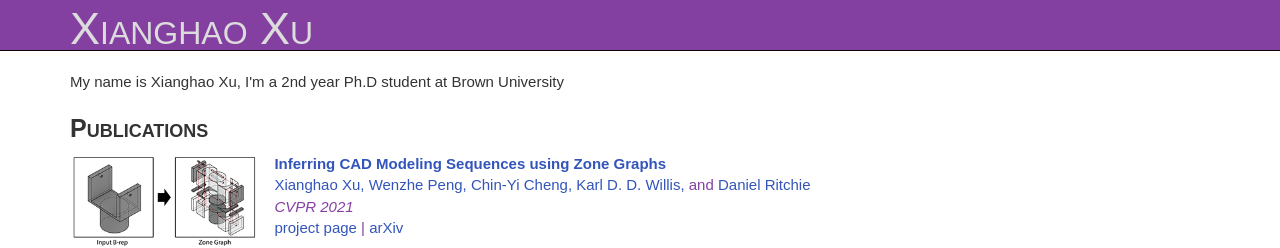
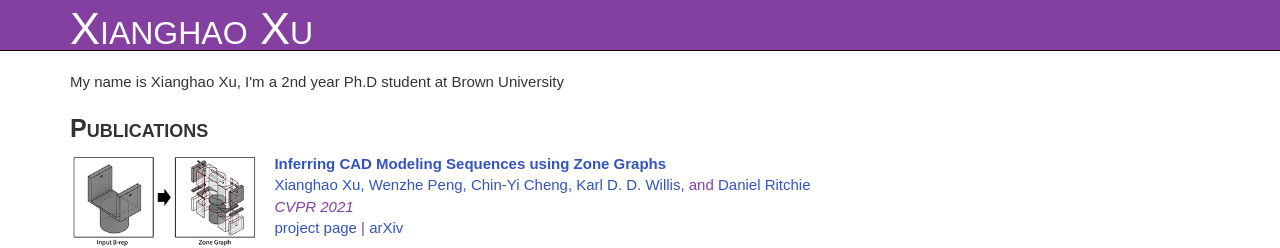
Before and after one commit to xxh43/xxh43.github.io, a Jekyll site: the page built from index.html, in a window 1280 px wide. Shown: the top 248 px of the page. Built offline with Jekyll 4.4.1, drawn with Linux system fonts in a browser that asks for light colours.

Commit message:
Update style.css

```diff
--- a/css/style.css
+++ b/css/style.css
@@ -20,12 +20,11 @@ a, a:hover {
 }
 
 .navbar-brand a {
-	color: #DCDCDC;
+	color: #FFFFFF;
 }
 
 .navbar-brand a:hover {
 	color: #FFFFFF;
-    text-decoration: none;
 }
 
 /*---------------------------------------------------------------*/
```
